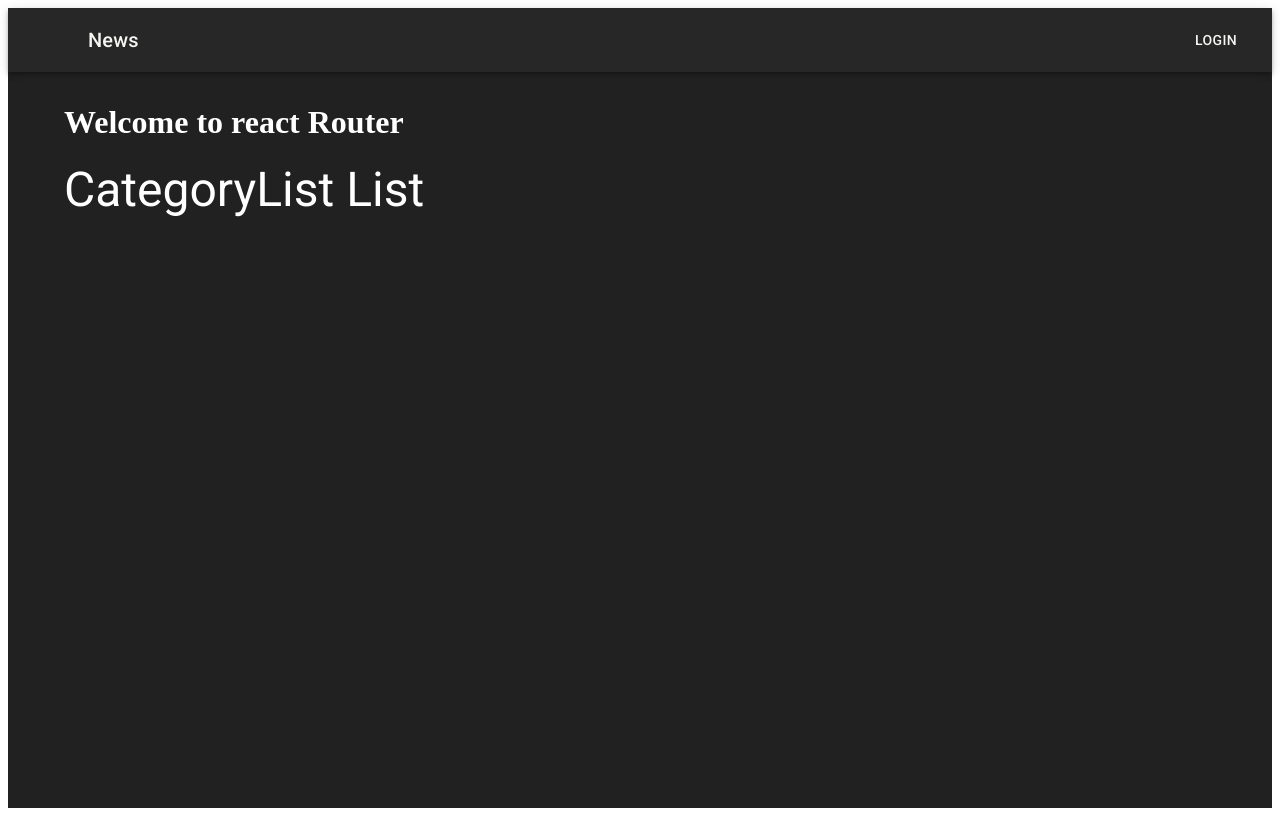
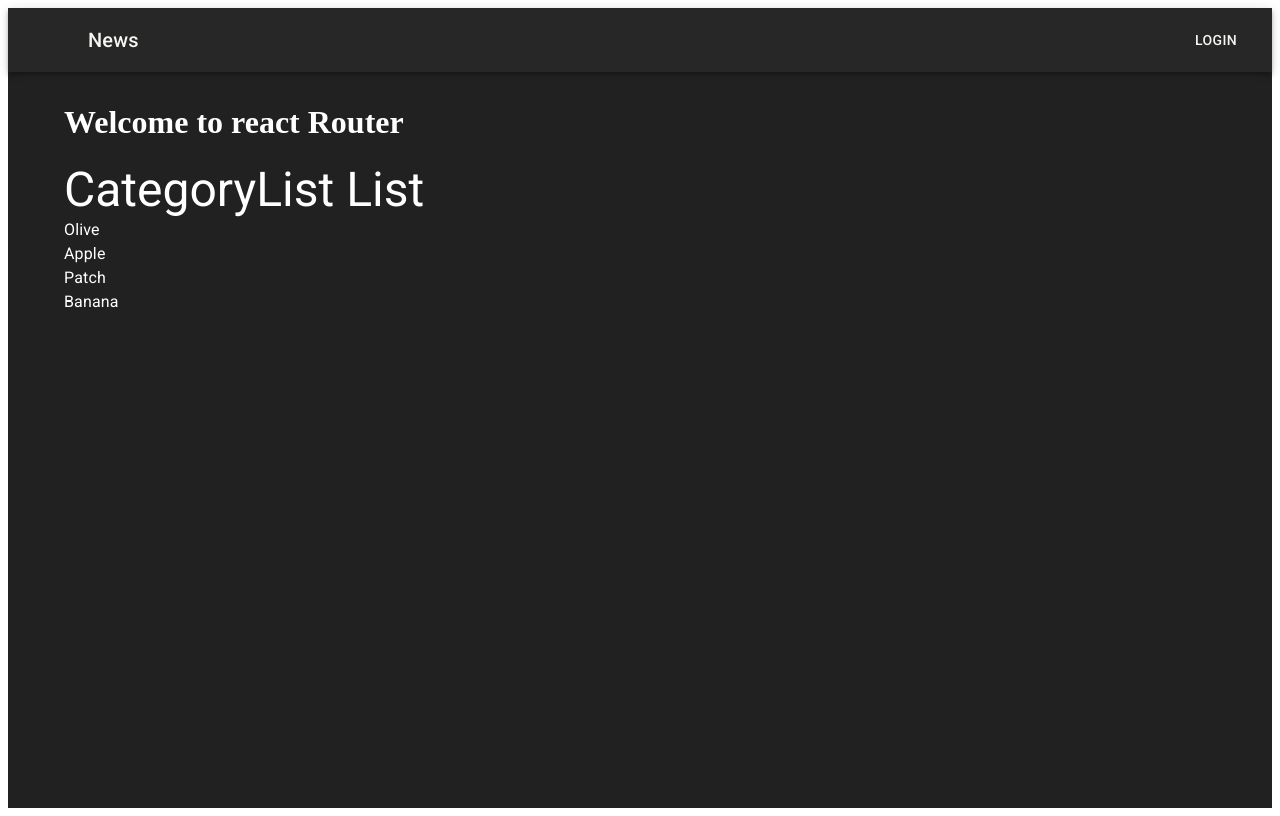
Before and after one commit to elilourenco/react-redux-app, a React (Create React App) app: page /categories in a window 1280 px wide. Built offline with nearby package versions, Linux system fonts and the light colour scheme; some icons are missing.

Commit message:
ad the page

```diff
--- a/src/features/categories/ListCategory.tsx
+++ b/src/features/categories/ListCategory.tsx
@@ -7,15 +7,15 @@ import { useAppSelector } from "../../app/hooks";
 function CategoryList(){
 
     const categoriesState = useAppSelector(selectCategories);
-    const categories = categoriesState.categories;
 
+    const categories = categoriesState.categories.flat?.() ?? categoriesState.categories;
 
 return (
     <Box>
         <Typography variant="h3" component="h1">
             CategoryList List
 
-                {categories.map((category) => (
+            {categories.map((category: any) => (
                 <Typography key={category.id}>{category.name}</Typography>
             ))}
 
```
Lines whose indentation alone changed are shown as unchanged.
